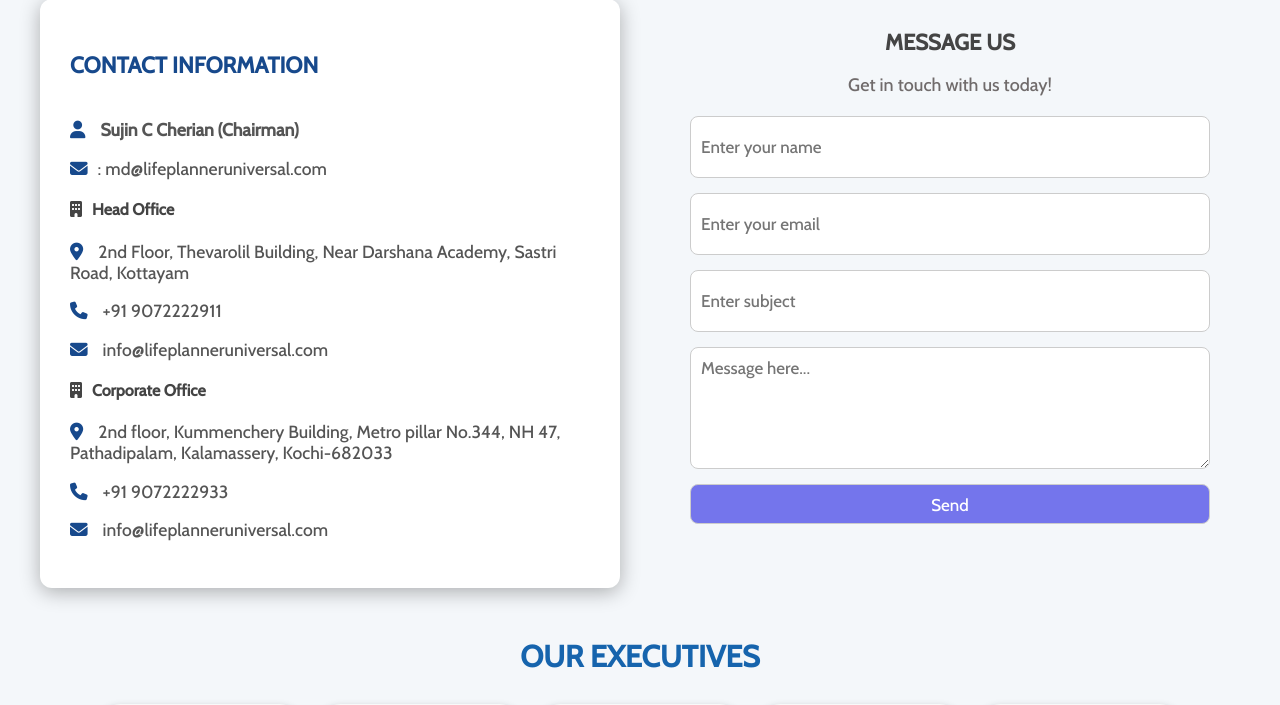
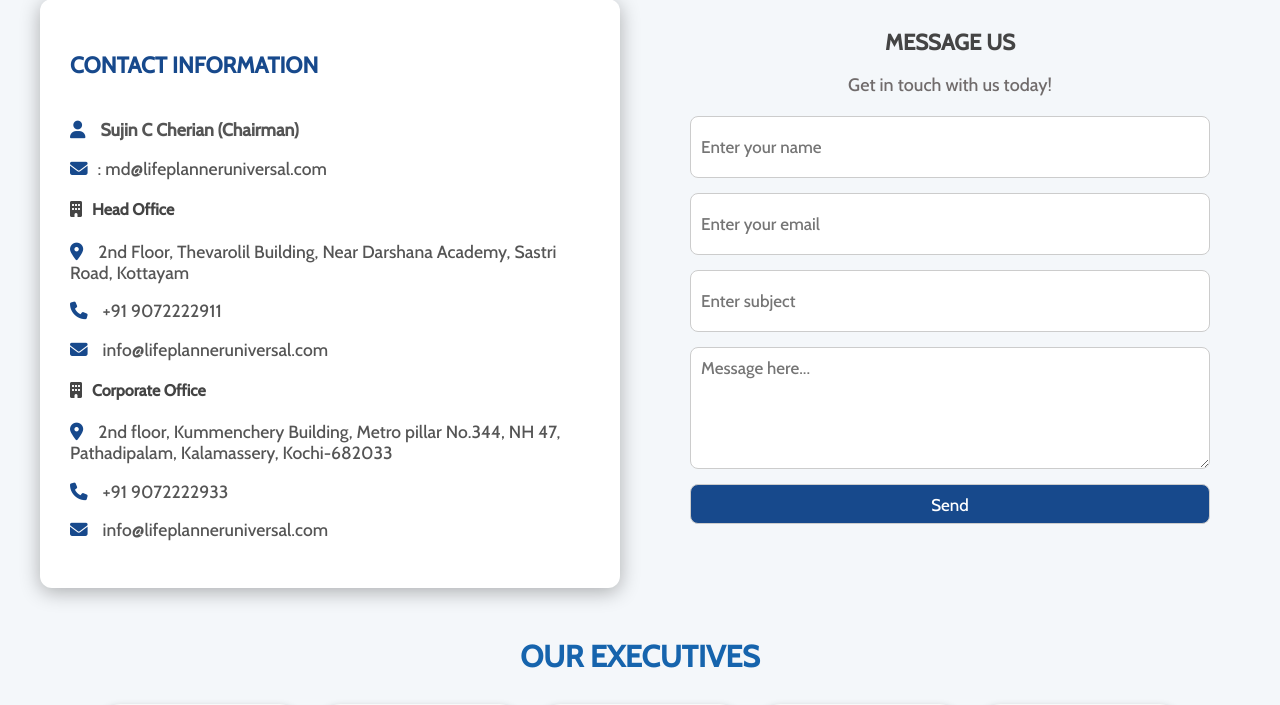
Before and after one commit to lifeplannerdev/lifeplanner, a Django app: page /contact/ in a window 1280 px wide. Shown: the part 543-1248 px from the top of the page. Run offline with Django 5.2, Linux system fonts and the light colour scheme; some libraries are stand-ins or nearby versions.

Commit message:
12th dec commit

```diff
--- a/templates/contact.html
+++ b/templates/contact.html
@@ -167,7 +167,7 @@
 }
 
 form input[type="submit"] {
-    background-color: rgba(17, 17, 226, 0.562);
+    background-color: #17498c;
     color: #ffffff;
     font-size: 17px;
     cursor: pointer;
```
